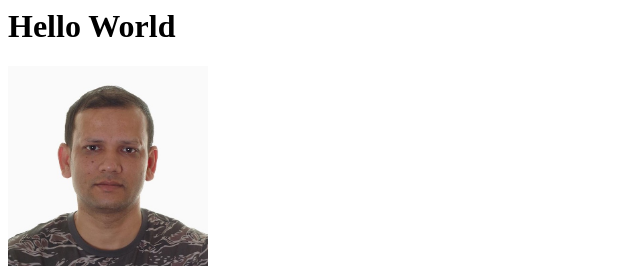
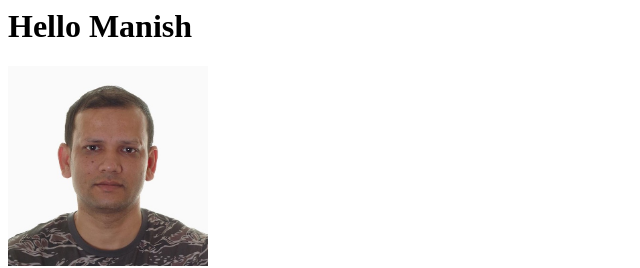
Before and after one commit to jaimanish/jaimanish.github.io, a plain HTML site: page index.html in a window 1280 px wide. Shown: the top 268 px of the page, 0-640 px from the left. Drawn offline with Linux system fonts and the light colour scheme.

Commit message:
commiting

```diff
--- a/index.html
+++ b/index.html
@@ -1,5 +1,5 @@
 <html>
-    <h1>Hello World</h1>
+    <h1>Hello Manish</h1>
     <div>
         <img src="MJ PHOTO.jpeg" height="200">
     </div>
```
